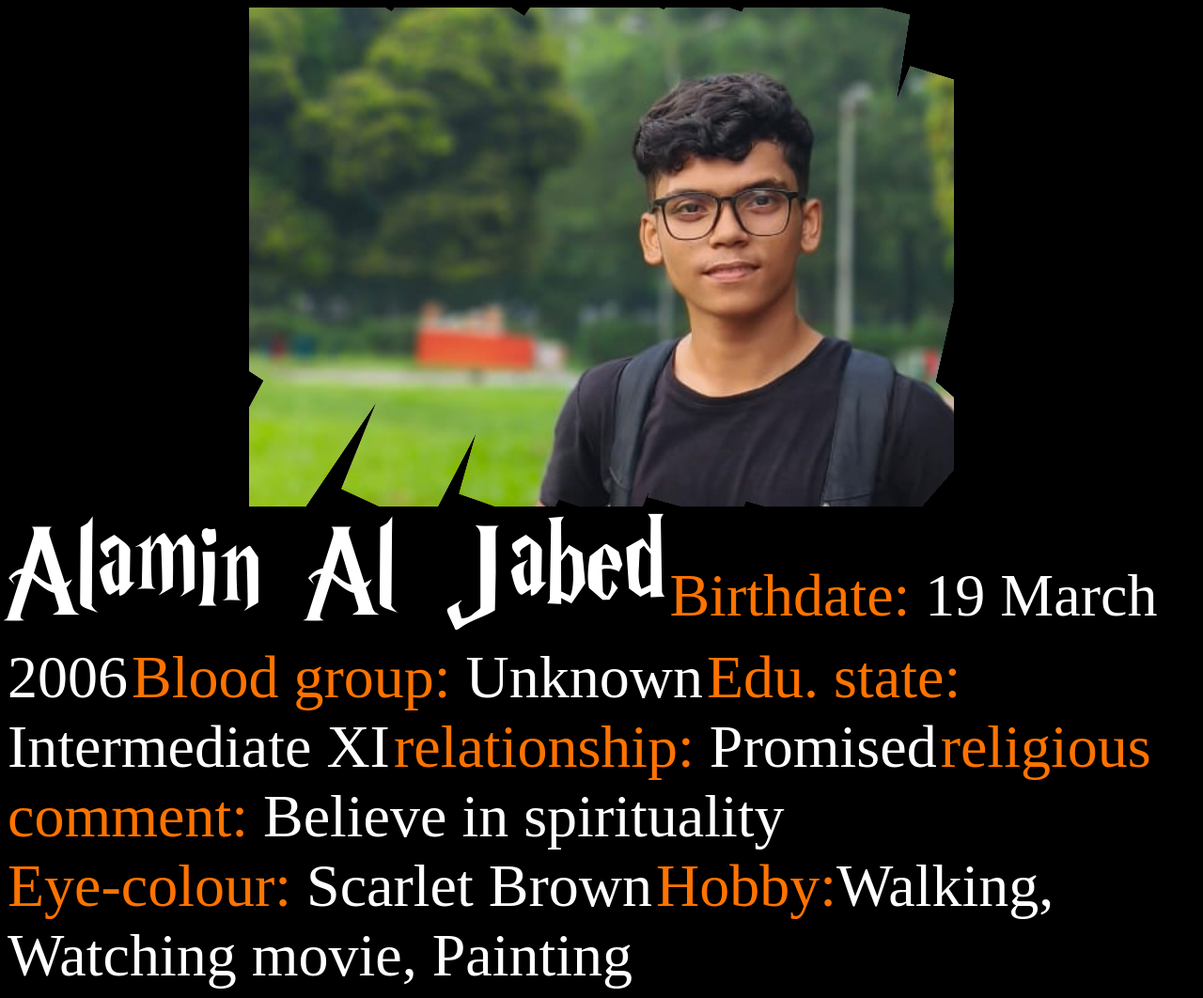
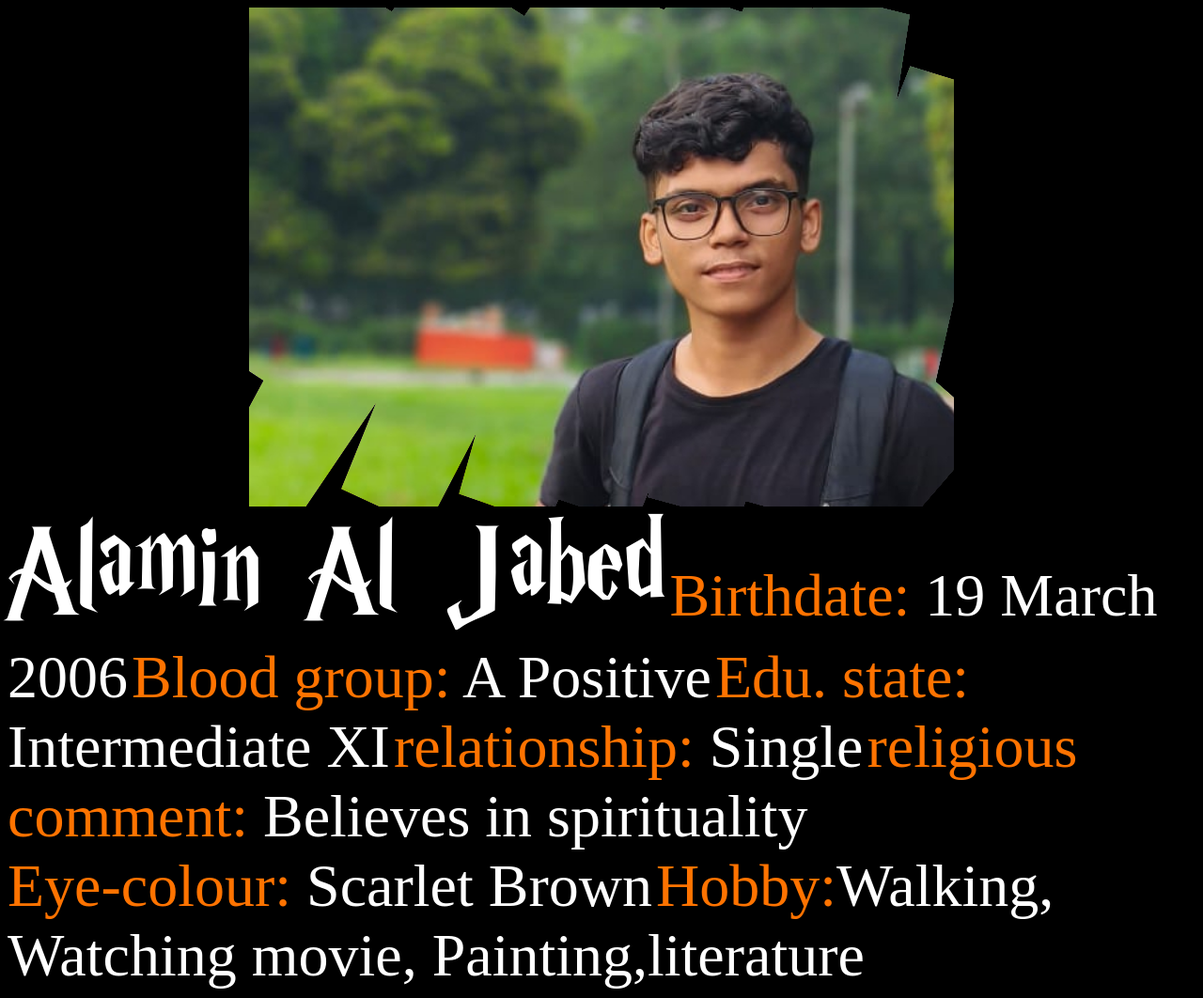
Before and after one commit to alaminaljabed/Hogwarts, a plain HTML site: page bio.html in a window 1280 px wide. Shown: the whole page at 94% size. Drawn offline with Linux system fonts and the light colour scheme.

Commit message:
Update bio.html

```diff
--- a/bio.html
+++ b/bio.html
@@ -15,13 +15,13 @@
 </div>
 <p3>Alamin Al Jabed</p3>
 <p10> Birthdate: </p10><p11>19 March 2006</p11>
-<p10> Blood group: </p10><p11>Unknown</p11>
+<p10> Blood group: </p10><p11>A Positive</p11>
 <p10> Edu. state: </p10><p11>Intermediate XI</p11>
-<p10> relationship: </p10><p11>Promised</p11>
-<p10> religious comment: </p10><p11>Believe in spirituality</p11>
+<p10> relationship: </p10><p11>Single</p11>
+<p10> religious comment: </p10><p11>Believes in spirituality</p11>
 <br>
 <p10> Eye-colour: </p10><p11>Scarlet Brown</p11>
-<p10> Hobby:</p10><p11>Walking, Watching movie, Painting</p11>
+<p10> Hobby:</p10><p11>Walking, Watching movie, Painting,literature</p11>
 </body>
 
 
```
